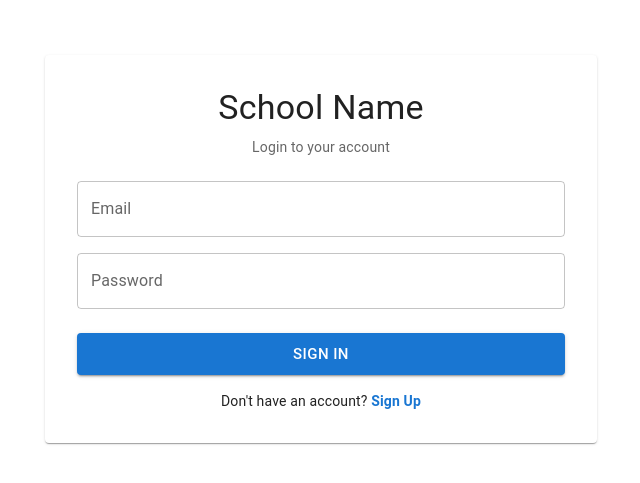
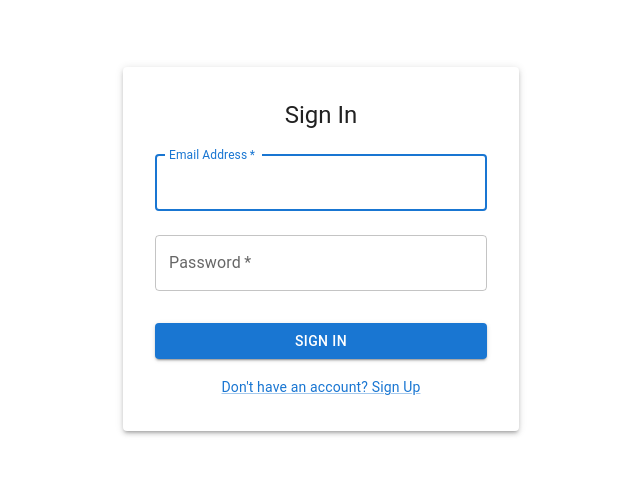
Before and after one commit to at14318-design/timetable, a React (Create React App) app: page /login in a window 1280 px wide. Shown: the part 151-634 px from the top of the page, without its empty margins (319-959 px from the left). Built offline with nearby package versions, Linux system fonts and the light colour scheme; what react-chatbot-kit would draw is missing.

Commit message:
feat: setup

```diff
--- a/src/App.tsx
+++ b/src/App.tsx
@@ -1,18 +1,9 @@
-import { BrowserRouter, useRoutes } from "react-router-dom";
+import { RouterProvider } from "react-router-dom";
 import "./App.css";
 import { routes } from "./routes/routes";
 
-const AppRoutes: React.FC = () => {
-  const element = useRoutes(routes);
-  return element;
-};
-
 const App: React.FC = () => {
-  return (
-    <BrowserRouter>
-      <AppRoutes />
-    </BrowserRouter>
-  );
+  return <RouterProvider router={routes} />;
 };
 
 export default App;
--- a/src/components/Header.tsx
+++ b/src/components/Header.tsx
@@ -49,17 +49,11 @@ const Header: React.FC<Props> = ({
           </Box>
 
           <Box sx={{ display: "flex", gap: 1 }}>
-            <Button color="inherit" onClick={() => navigate("/")}>
-              Dashboard
-            </Button>
             <Button color="inherit" onClick={() => navigate("/timetable")}>
               Timetable
             </Button>
             <Button color="inherit" onClick={() => navigate("/groups")}>
               Groups
-            </Button>
-            <Button color="inherit" onClick={() => navigate("/courses")}>
-              Courses
             </Button>
           </Box>
         </Box>
--- a/src/pages/LoginPage.tsx
+++ b/src/pages/LoginPage.tsx
@@ -2,81 +2,71 @@ import React, { useState } from "react";
 import {
   Box,
   Button,
-  Card,
   Container,
   TextField,
   Typography,
+  Paper,
   Alert,
+  Link,
   CircularProgress,
 } from "@mui/material";
-import { useNavigate } from "react-router-dom";
-import { useAuth } from "../context/AuthContext";
-import api from "../api/axios";
+import axios from "axios";
 
 const LoginPage: React.FC = () => {
-  const [email, setEmail] = useState("");
-  const [password, setPassword] = useState("");
+  const [formData, setFormData] = useState({
+    email: "",
+    password: "",
+  });
   const [error, setError] = useState("");
   const [loading, setLoading] = useState(false);
-  const navigate = useNavigate();
-  const { login } = useAuth();
+
+  const handleChange = (e: React.ChangeEvent<HTMLInputElement>) => {
+    setFormData({ ...formData, [e.target.name]: e.target.value });
+  };
 
   const handleSubmit = async (e: React.FormEvent) => {
     e.preventDefault();
-    setError("");
+    try {
+      setError("");
+      setLoading(true);
+      const response = await axios.post(
+        `${process.env.REACT_APP_API_URL}/api/auth/login`,
+        {
+          email: formData.email,
+          password: formData.password,
+        },
+      );
 
-    if (!email || !password) {
-      setError("Please fill in all fields");
-      return;
-    }
+      const { token, user } = response.data;
+      localStorage.setItem("authToken", token);
+      localStorage.setItem("userId", user.id);
+      if (user.role) {
+        localStorage.setItem("userRole", user.role);
+      }
 
-    setLoading(true);
-    try {
-      // Call backend login endpoint
-      const response = await api.post("/auth/login", { email, password });
-      const { token, user } = response.data;
-
-      if (token) {
-        login(token);
-        // Store userId for later use
-        localStorage.setItem("userId", user.id);
-        // Store user role for client-side UI decisions (e.g., hide delete for students)
-        if (user.role) {
-          localStorage.setItem("userRole", user.role);
-        }
-        navigate("/");
-      } else {
-        setError("No token received from server");
-      }
+      // Redirect to home page
+      window.location.href = "/";
     } catch (err: any) {
-      setError(err.response?.data?.message || "Invalid email or password");
+      setError(err.response?.data?.message || "Login failed");
     } finally {
       setLoading(false);
     }
   };
 
   return (
-    <Container maxWidth="sm">
+    <Container maxWidth="xs">
       <Box
         sx={{
           display: "flex",
           flexDirection: "column",
+          alignItems: "center",
           justifyContent: "center",
-          alignItems: "center",
           minHeight: "100vh",
         }}
       >
-        <Card sx={{ p: 4, width: "100%" }}>
-          <Typography variant="h4" align="center" sx={{ mb: 1 }}>
-            School Name
-          </Typography>
-          <Typography
-            variant="body2"
-            align="center"
-            color="textSecondary"
-            sx={{ mb: 3 }}
-          >
-            Login to your account
+        <Paper elevation={3} sx={{ p: 4, width: "100%" }}>
+          <Typography component="h1" variant="h5" align="center" gutterBottom>
+            Sign In
           </Typography>
 
           {error && (
@@ -85,55 +75,47 @@ const LoginPage: React.FC = () => {
             </Alert>
           )}
 
-          <Box
-            component="form"
-            onSubmit={handleSubmit}
-            sx={{ display: "grid", gap: 2 }}
-          >
+          <Box component="form" onSubmit={handleSubmit} sx={{ mt: 1 }}>
             <TextField
-              label="Email"
-              type="email"
-              value={email}
-              onChange={(e) => setEmail(e.target.value)}
+              margin="normal"
+              required
               fullWidth
-              placeholder="Enter your email"
-              disabled={loading}
+              id="email"
+              label="Email Address"
+              name="email"
+              autoComplete="email"
+              autoFocus
+              value={formData.email}
+              onChange={handleChange}
             />
-
             <TextField
+              margin="normal"
+              required
+              fullWidth
+              name="password"
               label="Password"
               type="password"
-              value={password}
-              onChange={(e) => setPassword(e.target.value)}
-              fullWidth
-              placeholder="Enter your password"
-              disabled={loading}
+              id="password"
+              autoComplete="current-password"
+              value={formData.password}
+              onChange={handleChange}
             />
-
             <Button
               type="submit"
+              fullWidth
               variant="contained"
-              fullWidth
-              size="large"
+              sx={{ mt: 3, mb: 2 }}
               disabled={loading}
-              sx={{ mt: 1 }}
             >
               {loading ? <CircularProgress size={24} /> : "Sign In"}
             </Button>
+            <Box sx={{ textAlign: "center" }}>
+              <Link href="/register" variant="body2">
+                {"Don't have an account? Sign Up"}
+              </Link>
+            </Box>
           </Box>
-
-          <Typography variant="body2" align="center" sx={{ mt: 2 }}>
-            Don't have an account?{" "}
-            <Typography
-              component="span"
-              variant="body2"
-              sx={{ cursor: "pointer", color: "primary.main", fontWeight: 600 }}
-              onClick={() => navigate("/register")}
-            >
-              Sign Up
-            </Typography>
-          </Typography>
-        </Card>
+        </Paper>
       </Box>
     </Container>
   );
--- a/src/pages/TimetablePage.tsx
+++ b/src/pages/TimetablePage.tsx
@@ -23,6 +23,8 @@ import {
   Typography,
   Alert,
   CircularProgress,
+  Checkbox,
+  FormControlLabel,
 } from "@mui/material";
 import axios from "axios";
 
@@ -32,6 +34,7 @@ type EventItem = {
   startTime: string;
   endTime: string;
   subject: string;
+  reminder?: boolean;
 };
 
 const days = [
@@ -85,6 +88,7 @@ const TimetablePage: React.FC = () => {
     startTime: "08:00",
     endTime: "09:00",
     subject: "",
+    reminder: false,
   });
   const [deleteDialogOpen, setDeleteDialogOpen] = useState(false);
   const [eventToDelete, setEventToDelete] = useState<string | null>(null);
@@ -198,6 +202,7 @@ const TimetablePage: React.FC = () => {
       startTime: "08:00",
       endTime: "09:00",
       subject: "",
+      reminder: false,
     });
     setOpen(true);
   };
@@ -247,6 +252,7 @@ const TimetablePage: React.FC = () => {
             day: form.day,
             startTime: form.startTime,
             endTime: form.endTime,
+            reminder: form.reminder,
           },
           {
             headers: { Authorization: `Bearer ${token}` },
@@ -263,6 +269,7 @@ const TimetablePage: React.FC = () => {
             startTime: form.startTime,
             endTime: form.endTime,
             userId,
+            reminder: form.reminder,
           },
           {
             headers: { Authorization: `Bearer ${token}` },
@@ -283,6 +290,7 @@ const TimetablePage: React.FC = () => {
       startTime: event.startTime,
       endTime: event.endTime,
       subject: event.subject,
+      reminder: event.reminder || false,
     });
     setOpen(true);
   };
@@ -505,6 +513,18 @@ const TimetablePage: React.FC = () => {
                 InputLabelProps={{ shrink: true }}
               />
             </Box>
+
+            <FormControlLabel
+              control={
+                <Checkbox
+                  checked={!!form.reminder}
+                  onChange={(e) =>
+                    setForm((s) => ({ ...s, reminder: e.target.checked }))
+                  }
+                />
+              }
+              label="Email Reminder (5 min before)"
+            />
           </Box>
         </DialogContent>
         <DialogActions>
--- a/src/routes/routes.tsx
+++ b/src/routes/routes.tsx
@@ -1,4 +1,4 @@
-import { JSX } from "react";
+import { createBrowserRouter } from "react-router-dom";
 import ProtectedRoute from "../components/ProtectedRoute";
 import GroupSchedulePage from "../pages/GroupSchedulePage";
 import GroupsManagement from "../pages/GroupsManagement";
@@ -8,13 +8,7 @@ import RegisterPage from "../pages/RegisterPage";
 import SettingsPage from "../pages/SettingsPage";
 import TimetablePage from "../pages/TimetablePage";
 
-interface RouteType {
-  path: string;
-  element: JSX.Element;
-  children?: RouteType[];
-}
-
-export const routes: RouteType[] = [
+export const routes = createBrowserRouter([
   {
     path: "/",
     element: (
@@ -23,6 +17,10 @@ export const routes: RouteType[] = [
       </ProtectedRoute>
     ),
     children: [
+      {
+        index: true,
+        element: <TimetablePage />,
+      },
       {
         path: "timetable",
         element: <TimetablePage />,
@@ -49,4 +47,4 @@ export const routes: RouteType[] = [
     path: "register",
     element: <RegisterPage />,
   },
-];
+]);
--- a/tsconfig.json
+++ b/tsconfig.json
@@ -17,5 +17,5 @@
     "noEmit": true,
     "jsx": "react-jsx"
   },
-  "include": ["src"]
+  "include": ["src", "../timetable-backend/src/routes/scheduler.js"]
 }
```
